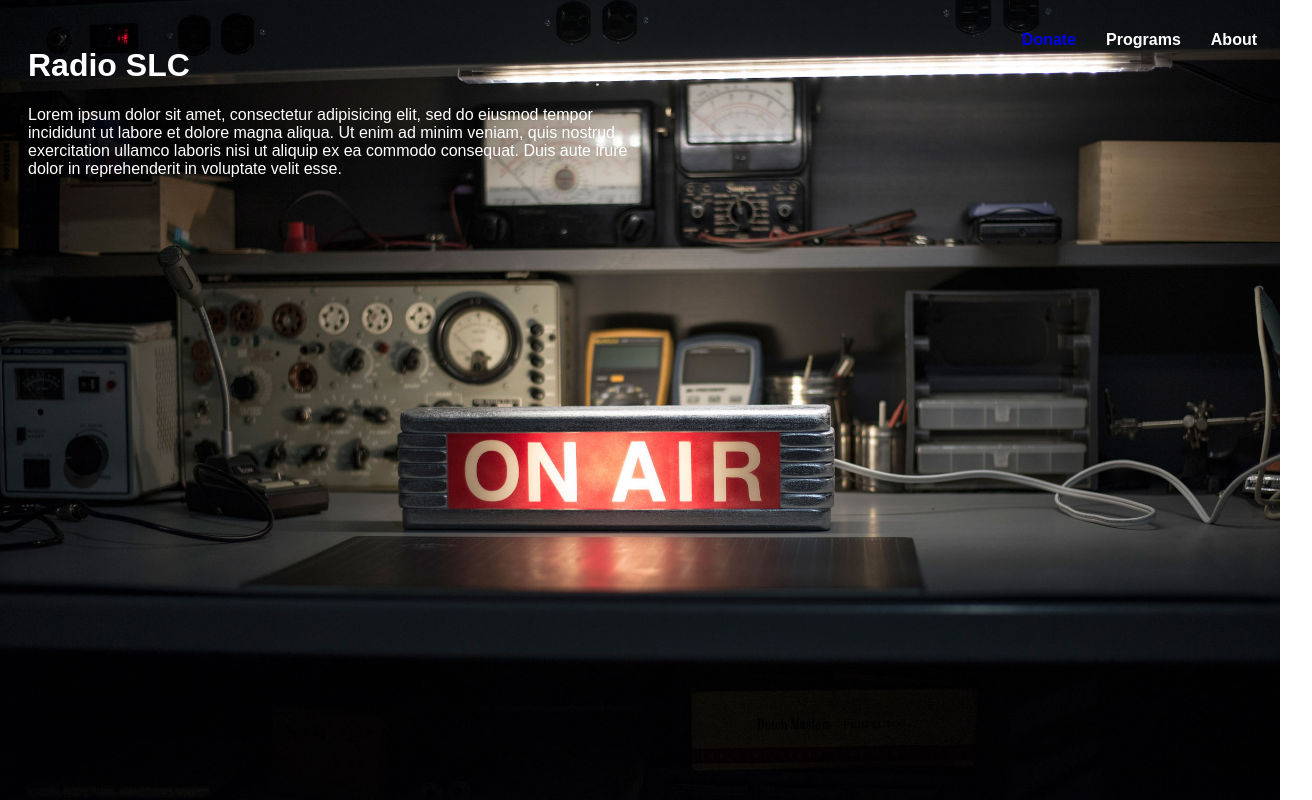
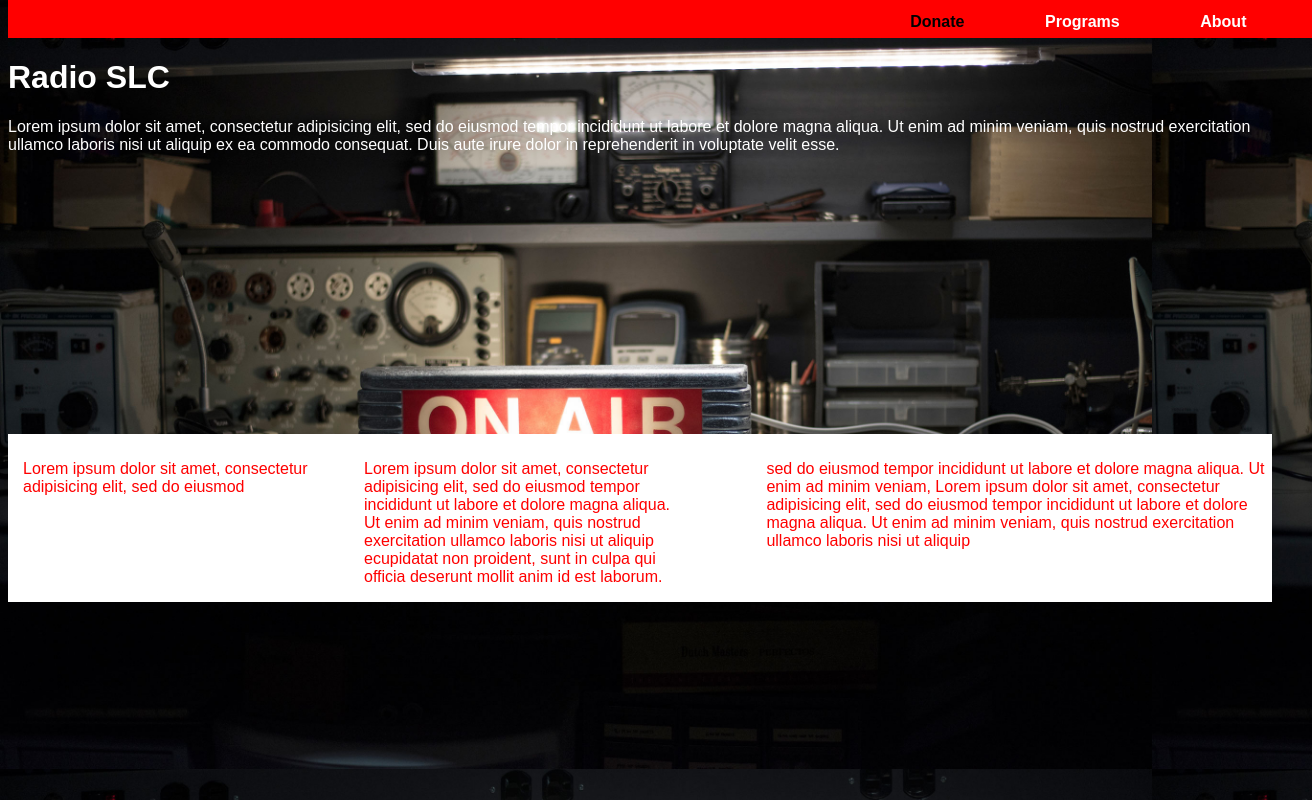
Before and after one commit to Slyncorey34/Modal_Homework, a plain HTML site: page index.html in a window 1280 px wide. Shown: the whole page, 1312 px wide, since content can reach past the window. Drawn offline with nearby package versions, Linux system fonts and the light colour scheme.

Commit message:
layout changes

```diff
--- a/index.html
+++ b/index.html
@@ -13,12 +13,30 @@
 	</nav>
 
 	<div id="wrapper">
+		 <div class="section1">
 			<h1>Radio SLC</h1>
 			 <p>Lorem ipsum dolor sit amet, consectetur adipisicing elit, sed do eiusmod
 			tempor incididunt ut labore et dolore magna aliqua. Ut enim ad minim veniam,
 			quis nostrud exercitation ullamco laboris nisi ut aliquip ex ea commodo
 			consequat. Duis aute irure dolor in reprehenderit in voluptate velit esse.
 			</p>
+		</div>
+			<div class="section2">
+				<p id="p1">
+					Lorem ipsum dolor sit amet, consectetur adipisicing elit, sed do eiusmod
+				</p>
+				<p id="p2">
+					Lorem ipsum dolor sit amet, consectetur adipisicing elit, sed do eiusmod
+					tempor incididunt ut labore et dolore magna aliqua. Ut enim ad minim veniam,
+					quis nostrud exercitation ullamco laboris nisi ut aliquip ecupidatat non
+					proident, sunt in culpa qui officia deserunt mollit anim id est laborum.
+				</p>
+				<p id="p3">
+					sed do eiusmod tempor incididunt ut labore et dolore magna aliqua. Ut enim ad minim veniam,
+					Lorem ipsum dolor sit amet, consectetur adipisicing elit, sed do eiusmod tempor incididunt ut labore et dolore magna aliqua. Ut enim ad minim veniam,
+					quis nostrud exercitation ullamco laboris nisi ut aliquip
+				</p>
+			</div>
 	</div>
 		<div id="modal">
 			<div id="inner_modal">
--- a/style.css
+++ b/style.css
@@ -1,58 +1,67 @@
 html {
 	font-family: Arial, sans-serif;
 	color: white;
-	/*background-color: pink;*/
-	}
+	background-image: url("radio.jpg");
+	background-size: 90%;
+}
+#nav_bar ul {
+	height: 40px;
+	width: 100%;
+	background-color: red;
+	margin-top: -10px;
 
-body{
-	background-image: url("radio.jpg");
-	background-size: 100%;
-	background-attachment: fixed;
 }
-
-#nav_bar ul {
-	height: 10px;
-	width: auto;
-}
-
 #nav_bar li {
 	list-style: none;
 	display: inline;
 	padding: 15px;
+	margin-right: 4%;
 	font-weight: bold;
 	color: white;
 	float: right;
 }
 #nav_bar a {
 	text-decoration: none;
+	color: black;
 }
 #wrapper {
-	width: 50%;
-	height: 200px;
-	margin-left: 20px;
+	height: 100%;
 
 }
-/*#wrapper h1 {
-
+.section1 {
+	height: auto;
+	width: 100%;
 }
-p  {
-	color: white;
-	margin-left: 30px;
-	width: auto;
-	height: 200px;
-	padding-top: 20px;
-
+.section2 {
+	margin-top: 280px;
+	width: 100%;
+	height: auto;
+	background-color: white;
 }
-#overlay {
-
-     position: absolute;
-     left: 0px;
-     top: 0px;
-     width:100%;
-     height:100%;
-     text-align:center;
-  /*   z-index: 1000;*/
-
+#p1	{
+	padding-top: 10px;
+	color: red;
+	height: auto;
+	width: 25%;
+	margin-left: 15px;
+	float: left;
+}
+#p2 {
+	padding-top: 10px;
+	color: red;
+	height: auto;
+	width: 25%;
+	margin-left: 25px;
+	display: inline-block;
+}
+#p3 {
+	padding-top: 10px;
+	color: red;
+	height: auto;
+	width: 40%;
+	display: inline-block;
+	float:right;
+}
 #modal{
 	position: absolute;
 	top: 0px;
@@ -63,11 +72,9 @@ p  {
 	display: none;
 }
 #inner_modal {
-		/*background-size:80%;
-		background-repeat: no-repeat;*/
 		background-color: white;
-		width: 380px;
-		height: 300px;
+		width: 480px;
+		height: 400px;
 		border-radius: 20px;
 		margin-left: 320px;
 		margin-top: 150px;
```
Lines whose indentation alone changed are shown as unchanged.
